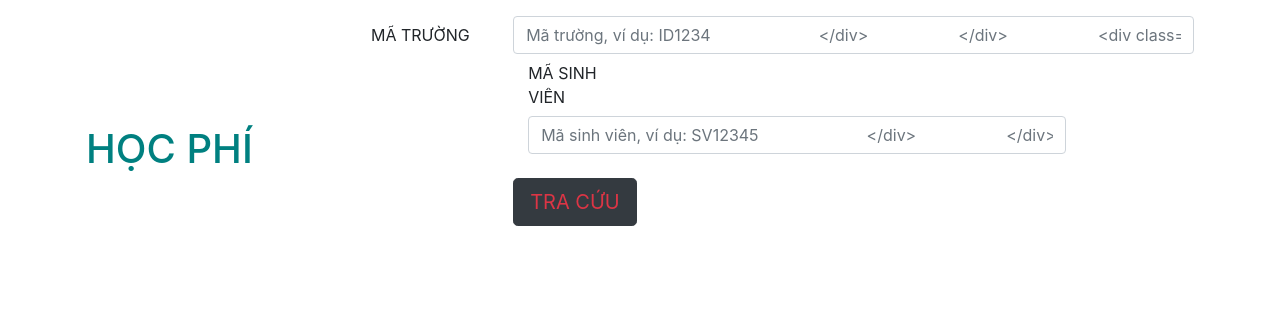
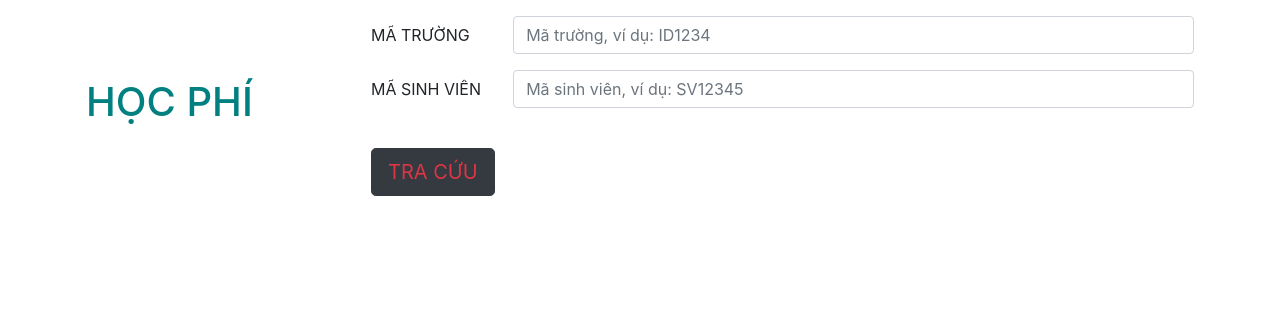
Before and after one commit to stevennt/stevennt.github.io, a plain HTML site: page index.html in a window 1280 px wide. Drawn offline with nearby package versions, Linux system fonts and the light colour scheme.

Commit message:
Updated.

```diff
--- a/index.html
+++ b/index.html
@@ -45,14 +45,14 @@
                     <div class="form-group row">
                         <label for="schoolID" class="col-sm-2 col-form-label">MÃ TRƯỜNG</label>
                         <div class="col-sm-10">
-                            <input type="text" class="form-control" id="schoolID" placeholder="Mã trường, ví dụ: ID1234
+                            <input type="text" class="form-control" id="schoolID" placeholder="Mã trường, ví dụ: ID1234">
                         </div>
                     </div>
                     <div class="form-group row">
                         <label for="studentID" class="col-sm-2 col-form-label">MÃ SINH VIÊN</label>
                         <div class="col-sm-10">
                             <input type="text" class="form-control" id="studentID"
-                                placeholder="Mã sinh viên, ví dụ: SV12345
+                                placeholder="Mã sinh viên, ví dụ: SV12345">
                         </div>
                     </div>
                     <div class="g-recaptcha" data-sitekey="6LdvzS0aAAAAAGhOoWiQVayJ7ZMRloN_CbAmooup"></div>
```
